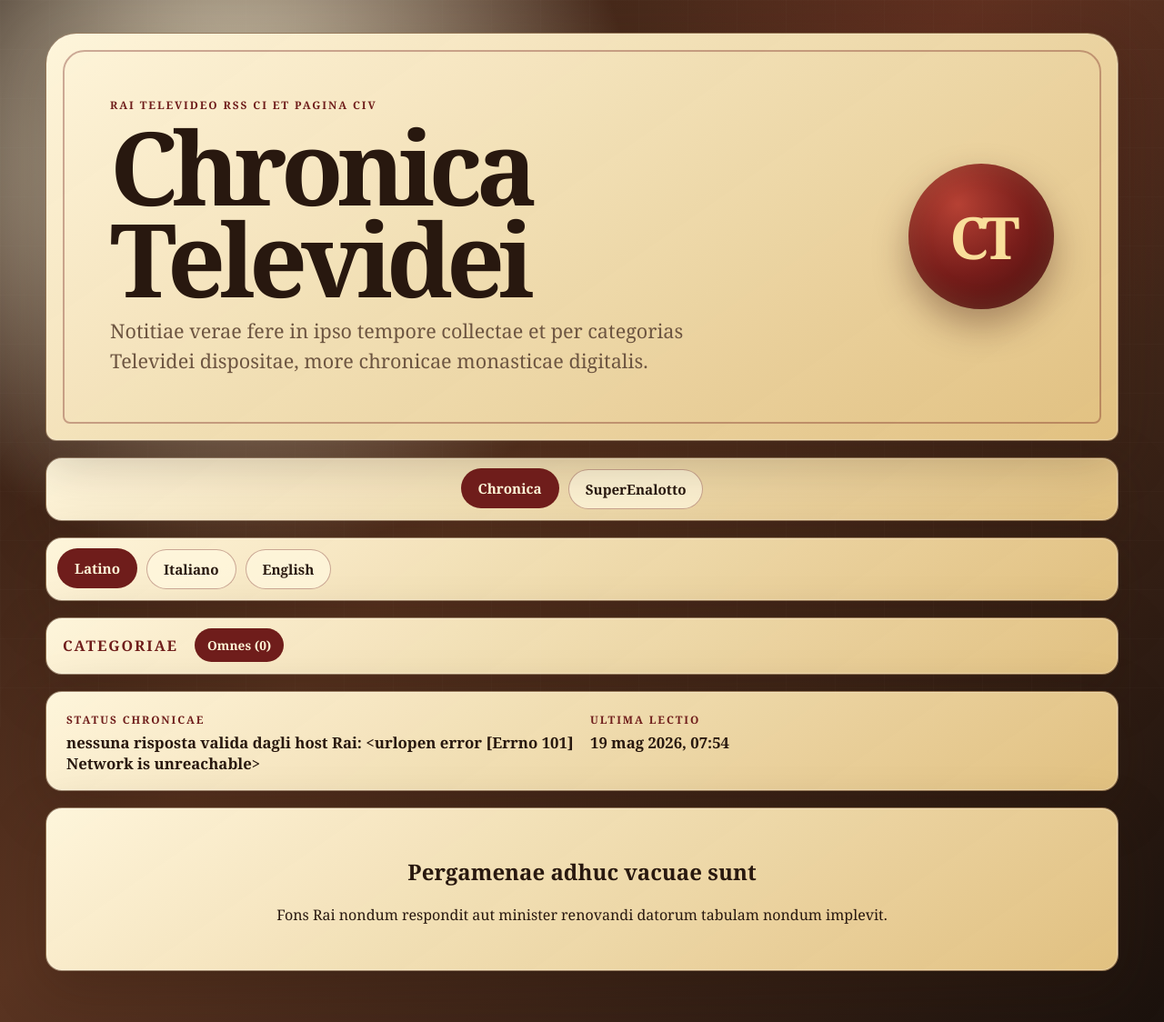
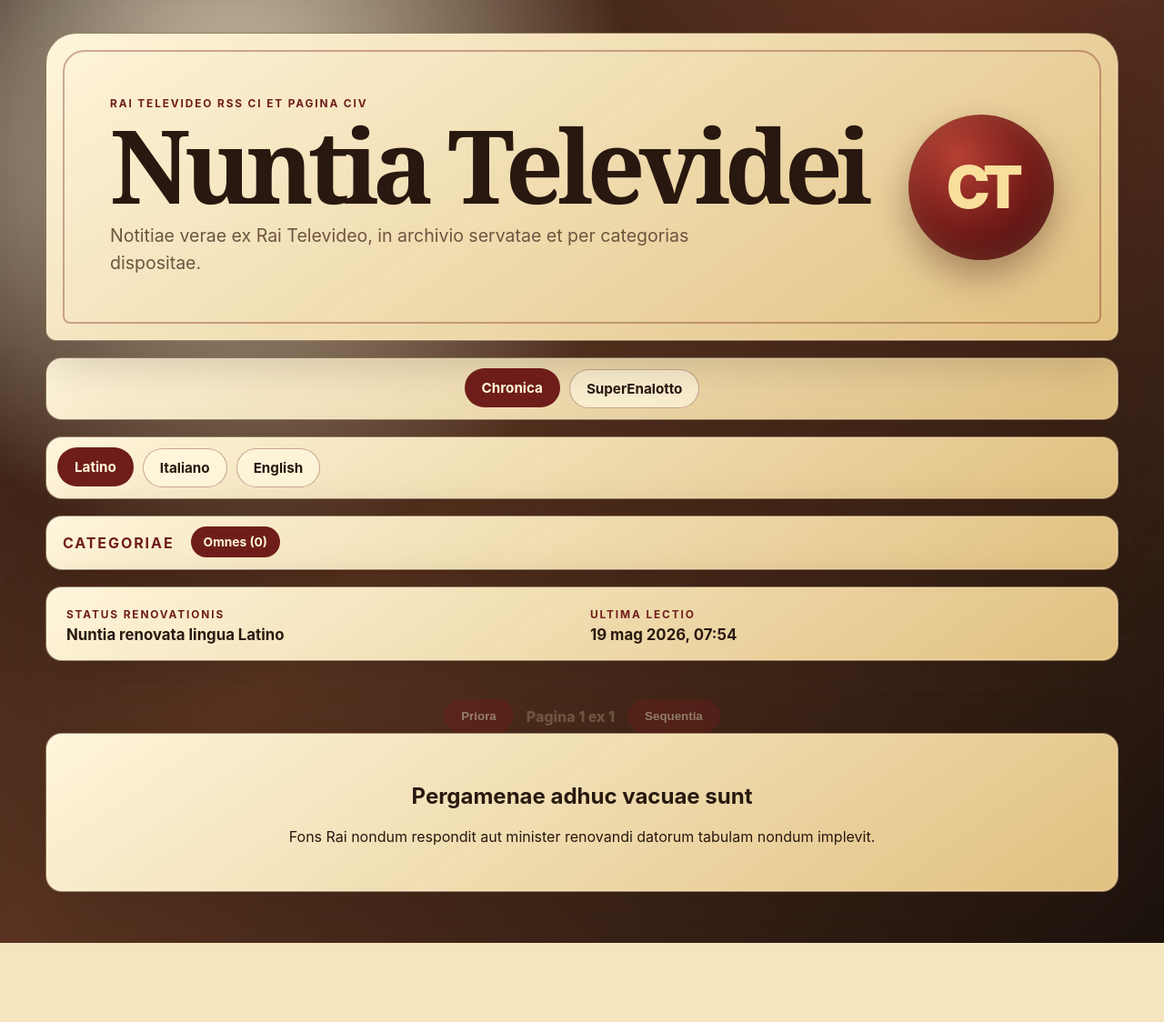
Before and after one commit to siggeix7/televideo-linux, a Django app: page / in a window 1280 px wide. Shown: the whole page at 91% size. After the commit the page ends 1037 px from the top, so only its background shows below. Run offline with Django 5.2, Linux system fonts and the light colour scheme; data that the repository does not hold is empty.

Commit message:
migliora storico e paginazione notizie

```diff
--- a/web/chronica/settings.py
+++ b/web/chronica/settings.py
@@ -76,6 +76,7 @@ DATABASES = {
     "default": {
         "ENGINE": "django.db.backends.sqlite3",
         "NAME": SQLITE_PATH,
+        "OPTIONS": {"timeout": int(os.environ.get("SQLITE_TIMEOUT", "30"))},
     }
 }
 
--- a/web/news/static/news/app.js
+++ b/web/news/static/news/app.js
@@ -8,10 +8,14 @@
     const lastRefresh = document.getElementById("last-refresh");
     const emptyState = document.getElementById("empty-state");
     const categoryList = document.getElementById("category-list");
+    const previousPage = document.getElementById("previous-page");
+    const nextPage = document.getElementById("next-page");
+    const pageStatus = document.getElementById("page-status");
     const buttons = Array.from(document.querySelectorAll("[data-language]"));
     const seen = new Set();
     let language = localStorage.getItem("chronica-language") || body.dataset.initialLanguage || "la";
     let selectedCategory = localStorage.getItem("chronica-category") || "all";
+    let page = Number(localStorage.getItem("chronica-page") || 1);
     let ui = {};
     let firstRender = true;
 
@@ -71,15 +75,31 @@
             button.addEventListener("click", () => {
                 selectedCategory = button.dataset.category;
                 localStorage.setItem("chronica-category", selectedCategory);
+                page = 1;
+                localStorage.setItem("chronica-page", String(page));
                 firstRender = true;
                 loadNews();
             });
         });
     }
 
+    function renderPagination(pagination) {
+        const data = pagination || { page: 1, pages: 1, has_previous: false, has_next: false };
+        page = data.page;
+        localStorage.setItem("chronica-page", String(page));
+        previousPage.textContent = ui.previous_page || "Precedenti";
+        nextPage.textContent = ui.next_page || "Successive";
+        previousPage.disabled = !data.has_previous;
+        nextPage.disabled = !data.has_next;
+        pageStatus.textContent = (ui.page_status || "Pagina {page} di {pages}")
+            .replace("{page}", data.page)
+            .replace("{pages}", data.pages);
+    }
+
     function renderNews(payload) {
         applyUi(payload.ui);
         renderCategories(payload.categories || []);
+        selectedCategory = payload.selected_category || selectedCategory;
         grid.replaceChildren();
         emptyState.hidden = payload.items.length > 0;
         statusText.textContent = payload.error || (ui.updated || "Cronaca aggiornata in {language}").replace("{language}", payload.language_label);
@@ -91,21 +111,17 @@
             node.querySelector("h2").textContent = item.title;
             node.querySelector(".news-card__meta").textContent = item.published || "Ultim'Ora Rai Televideo";
             node.querySelector(".news-card__category").textContent = item.category_name ? `${ui.category_prefix || "Categoria:"} ${item.category_name}` : "";
-            node.querySelector(".news-card__source").textContent = `${ui.source_prefix || "Fonte originale:"} ${item.source_title}`;
+            node.querySelector(".news-card__source").textContent = item.source_title && item.source_title !== item.title
+                ? `${ui.source_prefix || "Titolo originale:"} ${item.source_title}`
+                : "";
             node.querySelector(".news-card__summary").textContent = item.summary;
-            const link = node.querySelector(".news-card__link");
-            link.textContent = ui.source_link || "Leggi fonte Rai";
-            if (item.link) {
-                link.href = item.link;
-            } else {
-                link.hidden = true;
-            }
             if (!firstRender && !seen.has(item.id)) {
                 node.classList.add("is-new");
             }
             seen.add(item.id);
             grid.appendChild(node);
         });
+        renderPagination(payload.pagination);
         firstRender = false;
     }
 
@@ -113,6 +129,7 @@
         const url = new URL(apiUrl, window.location.origin);
         url.searchParams.set("lang", language);
         url.searchParams.set("category", selectedCategory);
+        url.searchParams.set("page", String(page));
         try {
             const response = await fetch(url, { headers: { Accept: "application/json" } });
             if (!response.ok) {
@@ -134,6 +151,16 @@
         });
     });
 
+    previousPage.addEventListener("click", () => {
+        page = Math.max(1, page - 1);
+        loadNews();
+    });
+
+    nextPage.addEventListener("click", () => {
+        page += 1;
+        loadNews();
+    });
+
     setActiveLanguage();
     loadNews();
     setInterval(loadNews, Math.max(refreshSeconds, 15) * 1000);
--- a/web/news/static/news/styles.css
+++ b/web/news/static/news/styles.css
@@ -17,7 +17,7 @@ body {
     margin: 0;
     min-height: 100vh;
     color: var(--ink);
-    font-family: Georgia, "Times New Roman", serif;
+    font-family: Inter, ui-sans-serif, system-ui, -apple-system, BlinkMacSystemFont, "Segoe UI", sans-serif;
     background:
         radial-gradient(circle at 20% 15%, rgba(255, 247, 218, 0.92), transparent 28rem),
         radial-gradient(circle at 82% 8%, rgba(128, 31, 28, 0.22), transparent 22rem),
@@ -99,13 +99,14 @@ h1 {
     font-size: clamp(3rem, 10vw, 7rem);
     line-height: 0.9;
     letter-spacing: -0.06em;
+    font-family: Georgia, "Times New Roman", serif;
 }
 
 .lede {
     max-width: 640px;
     margin: 0;
     color: var(--muted);
-    font-size: clamp(1rem, 2vw, 1.35rem);
+    font-size: clamp(1rem, 2vw, 1.22rem);
     line-height: 1.55;
 }
 
@@ -148,7 +149,7 @@ h1 {
     border-radius: 999px;
     padding: 11px 18px;
     color: var(--ink);
-    font: 700 0.95rem Georgia, "Times New Roman", serif;
+    font: 700 0.95rem Inter, ui-sans-serif, system-ui, sans-serif;
     background: rgba(255, 248, 224, 0.72);
     cursor: pointer;
     text-decoration: none;
@@ -361,6 +366,34 @@ h1 {
     font-weight: 700;
     text-decoration: none;
     border-bottom: 1px solid currentColor;
+}
+
+.pagination {
+    display: flex;
+    align-items: center;
+    justify-content: center;
+    gap: 14px;
+    margin: 24px 0 0;
+}
+
+.pagination__button {
+    border: 1px solid rgba(111, 29, 27, 0.36);
+    border-radius: 999px;
+    padding: 10px 18px;
+    color: #fff7d7;
+    font-weight: 800;
+    background: var(--wine);
+    cursor: pointer;
+}
+
+.pagination__button:disabled {
+    cursor: not-allowed;
+    opacity: 0.42;
+}
+
+.pagination__status {
+    color: var(--muted);
+    font-weight: 800;
 }
 
 .empty-state {
--- a/web/news/templates/news/home.html
+++ b/web/news/templates/news/home.html
@@ -48,6 +48,11 @@
 
         <main>
             <section id="news-grid" class="news-grid" aria-live="polite"></section>
+            <nav class="pagination" aria-label="Paginazione notizie">
+                <button id="previous-page" class="pagination__button" type="button"></button>
+                <span id="page-status" class="pagination__status"></span>
+                <button id="next-page" class="pagination__button" type="button"></button>
+            </nav>
             <div id="empty-state" class="empty-state" hidden>
                 <h2 data-ui="empty_title">{{ ui.empty_title }}</h2>
                 <p data-ui="empty_message">{{ ui.empty_message }}</p>
@@ -63,7 +68,6 @@
             <p class="news-card__category"></p>
             <p class="news-card__source"></p>
             <p class="news-card__summary"></p>
-            <a class="news-card__link" target="_blank" rel="noopener"></a>
         </article>
     </template>
 </body>
--- a/web/news/views.py
+++ b/web/news/views.py
@@ -1,7 +1,7 @@
 from __future__ import annotations
 
 from django.conf import settings
-from django.db.models import Count
+from django.db.models import Case, Count, IntegerField, Q, Value, When
 from django.db import connection
 from django.http import JsonResponse
 from django.shortcuts import render
@@ -21,23 +21,26 @@ UI_TEXT = {
     "it": {
         "html_lang": "it",
         "eyebrow": "Rai Televideo RSS 101 e pagina 104",
-        "title": "Chronica Televidei",
-        "lede": "Notizie reali, raccolte in tempo quasi reale e ordinate nelle categorie del Televideo come una cronaca da monastero digitale.",
+        "title": "Televideo News",
+        "lede": "Notizie reali da Rai Televideo, archiviate automaticamente e organizzate per categoria.",
         "language_nav_label": "Lingua dell'interfaccia e delle notizie",
         "categories_title": "Categorie",
         "news_link": "Cronaca",
         "super_link": "SuperEnalotto",
         "all_categories": "Tutte",
-        "status_label": "Stato della cronaca",
+        "status_label": "Stato aggiornamento",
         "loading": "Carico le ultime notizie...",
         "last_reading": "Ultima lettura",
         "waiting": "in attesa",
         "empty_title": "Le pergamene sono ancora vuote",
         "empty_message": "Il feed Rai non ha risposto oppure il job di aggiornamento non ha ancora popolato il database.",
-        "card_ribbon": "Novella",
-        "source_prefix": "Fonte originale:",
+        "card_ribbon": "Notizia",
+        "source_prefix": "Titolo originale:",
         "category_prefix": "Categoria:",
-        "source_link": "Leggi fonte Rai",
+        "source_link": "Fonte Rai",
+        "previous_page": "Precedenti",
+        "next_page": "Successive",
+        "page_status": "Pagina {page} di {pages}",
         "super_title": "Archivio SuperEnalotto",
         "super_lede": "Ultima combinazione dalla pagina 696 di Rai Televideo, salvata nello storico SQLite.",
         "draw_label": "Concorso",
@@ -51,30 +54,33 @@ UI_TEXT = {
         "trend_label": "Andamento Jackpot e Montepremi",
         "select_date": "Seleziona data",
         "no_draws": "Nessuna estrazione salvata nello storico.",
-        "updated": "Cronaca aggiornata in {language}",
+        "updated": "Notizie aggiornate in {language}",
         "date_unavailable": "data non disponibile",
         "error_prefix": "Errore durante l'aggiornamento:",
     },
     "en": {
         "html_lang": "en",
         "eyebrow": "Rai Televideo RSS 101 and page 104",
-        "title": "Chronica Televidei",
-        "lede": "Real news, gathered almost live and arranged by Televideo categories as a digital monastic chronicle.",
+        "title": "Televideo News",
+        "lede": "Real Rai Televideo news, automatically archived and grouped by category.",
         "language_nav_label": "Interface and news language",
         "categories_title": "Categories",
         "news_link": "Chronicle",
         "super_link": "SuperEnalotto",
         "all_categories": "All",
-        "status_label": "Chronicle status",
+        "status_label": "Update status",
         "loading": "Loading the latest news...",
         "last_reading": "Last reading",
         "waiting": "waiting",
         "empty_title": "The parchments are still empty",
         "empty_message": "The Rai feed did not answer yet, or the updater has not populated the database.",
-        "card_ribbon": "Dispatch",
-        "source_prefix": "Original source:",
+        "card_ribbon": "News",
+        "source_prefix": "Original title:",
         "category_prefix": "Category:",
-        "source_link": "Read Rai source",
+        "source_link": "Rai source",
+        "previous_page": "Previous",
+        "next_page": "Next",
+        "page_status": "Page {page} of {pages}",
         "super_title": "SuperEnalotto Archive",
         "super_lede": "Latest draw from Rai Televideo page 696, stored in the SQLite history.",
         "draw_label": "Draw",
@@ -88,30 +94,33 @@ UI_TEXT = {
         "trend_label": "Jackpot and prize pool trend",
         "select_date": "Select date",
         "no_draws": "No draws saved in history yet.",
-        "updated": "Chronicle updated in {language}",
+        "updated": "News updated in {language}",
         "date_unavailable": "date unavailable",
         "error_prefix": "Update error:",
     },
     "la": {
         "html_lang": "la",
         "eyebrow": "Rai Televideo RSS CI et pagina CIV",
-        "title": "Chronica Televidei",
-        "lede": "Notitiae verae fere in ipso tempore collectae et per categorias Televidei dispositae, more chronicae monasticae digitalis.",
+        "title": "Nuntia Televidei",
+        "lede": "Notitiae verae ex Rai Televideo, in archivio servatae et per categorias dispositae.",
         "language_nav_label": "Lingua interfaciei et nuntiorum",
         "categories_title": "Categoriae",
         "news_link": "Chronica",
         "super_link": "SuperEnalotto",
         "all_categories": "Omnes",
-        "status_label": "Status chronicae",
+        "status_label": "Status renovationis",
         "loading": "Novissima nuntia colligo...",
         "last_reading": "Ultima lectio",
         "waiting": "exspectatur",
         "empty_title": "Pergamenae adhuc vacuae sunt",
         "empty_message": "Fons Rai nondum respondit aut minister renovandi datorum tabulam nondum implevit.",
-        "card_ribbon": "Novella",
-        "source_prefix": "Fons primus:",
+        "card_ribbon": "Nuntium",
+        "source_prefix": "Titulus primus:",
         "category_prefix": "Categoria:",
-        "source_link": "Fontem Rai lege",
+        "source_link": "Fons Rai",
+        "previous_page": "Priora",
+        "next_page": "Sequentia",
+        "page_status": "Pagina {page} ex {pages}",
         "super_title": "Archivum SuperEnalotto",
         "super_lede": "Ultima sortitio ex pagina DCXCVI Rai Televideo, in memoria SQLite servata.",
         "draw_label": "Concursus",
@@ -125,7 +134,7 @@ UI_TEXT = {
         "trend_label": "Cursus praemii maximi et montis praemiorum",
         "select_date": "Diem elige",
         "no_draws": "Nulla sortitio adhuc servata est.",
-        "updated": "Chronica renovata lingua {language}",
+        "updated": "Nuntia renovata lingua {language}",
         "date_unavailable": "dies ignotus",
         "error_prefix": "Error renovationis:",
     },
@@ -145,6 +154,13 @@ def parse_limit(value: str | None, default: int = 18) -> int:
         return min(max(int(value or default), 1), 80)
     except ValueError:
         return default
+
+
+def parse_page(value: str | None) -> int:
+    try:
+        return max(int(value or 1), 1)
+    except ValueError:
+        return 1
 
 
 def home(request):
@@ -187,7 +203,7 @@ def superenalotto(request):
 
 def serialized_categories(language: str) -> list[dict[str, object]]:
     categories = []
-    queryset = Category.objects.filter(active=True).annotate(news_count=Count("items")).filter(news_count__gt=0)
+    queryset = Category.objects.filter(active=True).annotate(news_count=Count("items", filter=displayable_category_filter())).filter(news_count__gt=0)
     for category in queryset.order_by("sort_order", "name_it"):
         categories.append(
             {
@@ -202,7 +218,8 @@ def serialized_categories(language: str) -> list[dict[str, object]]:
 
 def news_api(request):
     language = normalize_language(request.GET.get("lang"))
-    limit = parse_limit(request.GET.get("limit"))
+    limit = parse_limit(request.GET.get("limit"), default=12)
+    page = parse_page(request.GET.get("page"))
     category_code = request.GET.get("category") or "all"
     error = ""
     try:
@@ -210,7 +227,7 @@ def news_api(request):
     except RuntimeError as exc:
         error = str(exc)
 
-    queryset = NewsItem.objects.select_related("category").all()
+    queryset = NewsItem.objects.select_related("category").filter(displayable_filter())
     if category_code != "all":
         filtered = queryset.filter(category__code=category_code)
         if filtered.exists():
@@ -218,8 +235,21 @@ def news_api(request):
         else:
             category_code = "all"
 
+    queryset = queryset.annotate(
+        source_rank=Case(
+            When(category__code="rss101", then=Value(0)),
+            default=Value(1),
+            output_field=IntegerField(),
+        )
+    ).order_by("source_rank", "-published_at", "-created_at")
+    total_items = queryset.count()
+    total_pages = max((total_items + limit - 1) // limit, 1)
+    page = min(page, total_pages)
+    start = (page - 1) * limit
+    end = start + limit
+
     items = []
-    for item in queryset[:limit]:
+    for item in queryset[start:end]:
         category = item.category
         items.append(
             {
@@ -232,7 +262,6 @@ def news_api(request):
                 "source_page": item.source_page,
                 "published": item.pub_date_text,
                 "published_iso": item.published_at.isoformat() if item.published_at else "",
-                "link": item.link,
             }
         )
 
@@ -245,10 +274,26 @@ def news_api(request):
             "selected_category": category_code,
             "ui": ui_for(language),
             "categories": serialized_categories(language),
+            "pagination": {
+                "page": page,
+                "pages": total_pages,
+                "limit": limit,
+                "total": total_items,
+                "has_previous": page > 1,
+                "has_next": page < total_pages,
+            },
             "error": error,
             "items": items,
         }
     )
+
+
+def displayable_filter() -> Q:
+    return ~Q(title_it__regex=r"^\d+/\d+$") & ~Q(summary_it__regex=r"^S\.?\s*S\.?$", title_it__regex=r"^\d+/\d+$")
+
+
+def displayable_category_filter() -> Q:
+    return ~Q(items__title_it__regex=r"^\d+/\d+$") & ~Q(items__summary_it__regex=r"^S\.?\s*S\.?$", items__title_it__regex=r"^\d+/\d+$")
 
 
 def healthcheck(request):
```
Also changed, not shown: other parts of web/news/static/news/styles.css (+19 -9 lines), web/news/models.py (+22 -3 lines), web/news/services.py (+37 -4 lines), README.md.
